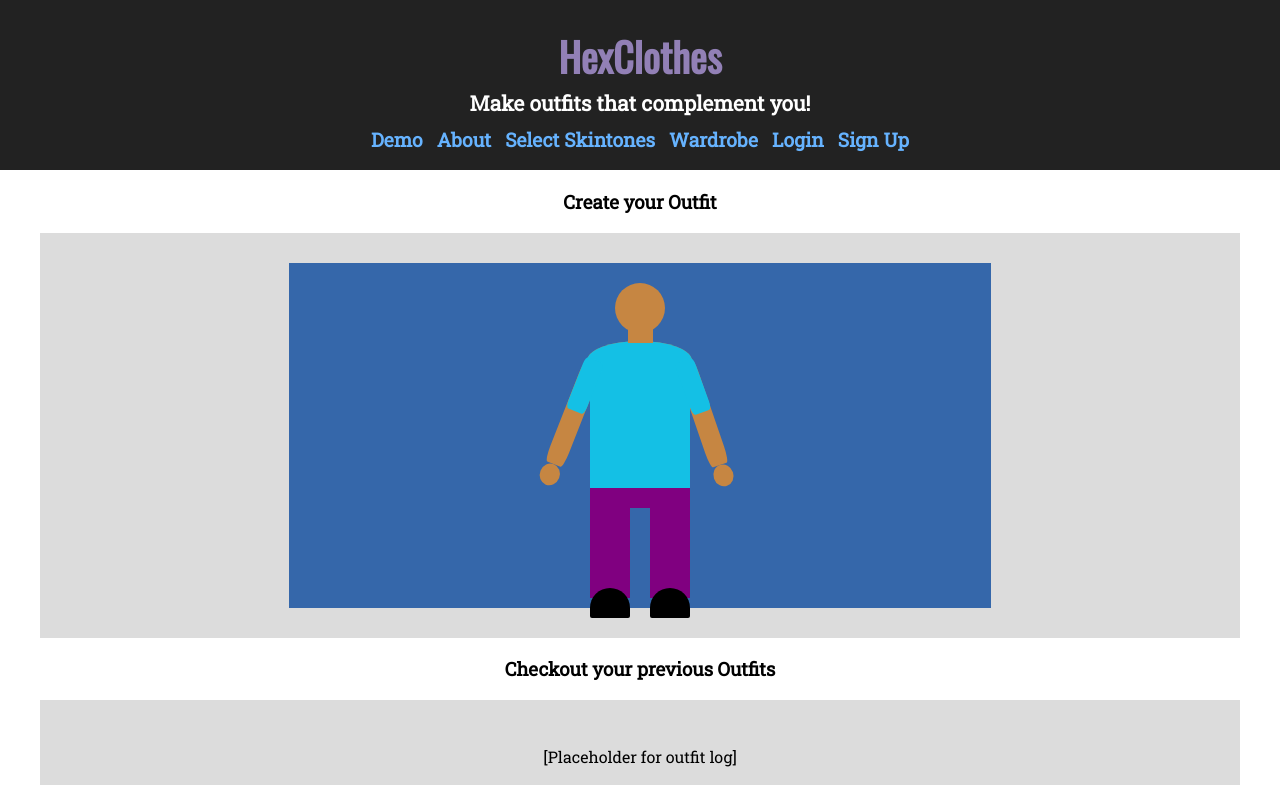
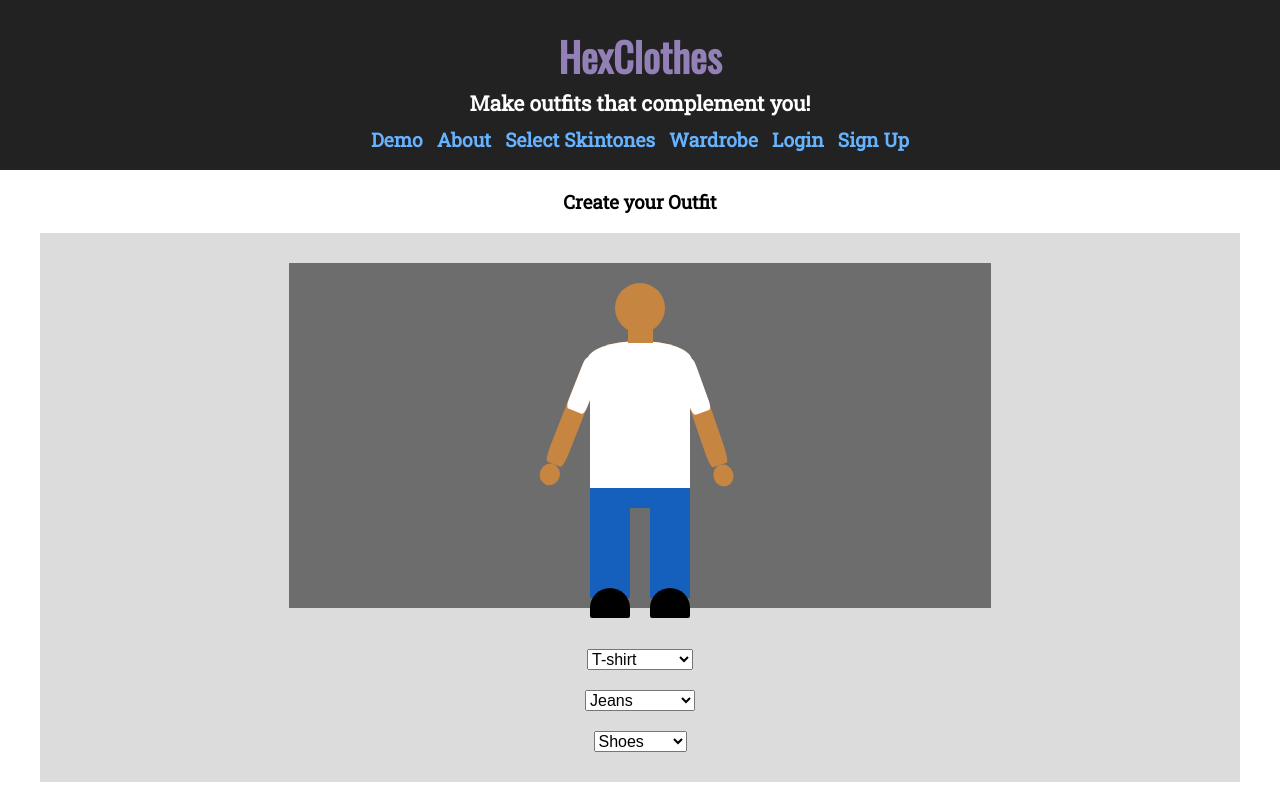
Before and after one commit to Saitama2016/hex-clothes, a React (Create React App) app: page /wardrobe in a window 1280 px wide. Shown: the top 785 px of the page. Built offline with nearby package versions, Linux system fonts and the light colour scheme.

Commit message:
Work on Changing Clothes and Set Complimentary Colors

```diff
--- a/src/session/registerForm.js
+++ b/src/session/registerForm.js
@@ -7,10 +7,10 @@ export default function signUp() {
             <form className="signUpForm">
                 <fieldset>
                     <label>Username: </label>
-                    <input type="text" pattern=".{1,}" required title="1 characters minimum" required/>
+                    <input type="text" pattern=".{1,}" title="1 characters minimum" required/>
                     <br />
                     <label>Password: </label>
-                    <input type="password" pattern=".{10, 72}" required title="10 characters minimum" required/>
+                    <input type="password" pattern=".{10, 72}" title="10 characters minimum" required/>
                     <br />
                     <label>First Name:</label>
                     <input type="text" required/>
--- /dev/null
+++ b/src/wardrobe/pickClothes.css
@@ -0,0 +1,6 @@
+select {
+    margin: 0 auto;
+    margin-top: 20px;
+    display: block;
+    font-size: 1em;
+}
--- /dev/null
+++ b/src/wardrobe/pickClothes.js
@@ -0,0 +1,64 @@
+import React from 'react';
+import './pickClothes.css';
+
+class PickClothes extends React.Component {
+    constructor(props) {
+        super(props);
+        this.state = {
+            shirt: {
+               color: "white",
+               style: "t-shirt"
+            },
+            pants: {
+               color: "#1560BD",
+               style: "jeans"
+            },
+            shoes: {
+               color: "black",
+               style: "shoes"
+            },
+        }
+
+        this.changeShirt = this.changeShirt.bind(this);
+    }
+
+    /*
+    Create object to store complimentary colors for skintones
+    Ex: Pale Pink = cool colors: blues, greens, pinks, purples, and reds for shirts
+    */
+
+    changeShirt(event) {
+        const newState = Object.assign({ style: event.target.value }, this.state.shirt);
+        this.setState({ shirt: newState})
+        alert(event.target.value);
+        // this.refs.user.style.color = event.target.value;
+    }
+
+    render() {
+        return (
+            <form style={{margin: "10px 0px 0px 0px"}}>
+                <label>
+                    <select value={this.state.shirt} onChange={this.changeShirt}>
+                        <option value="t-shirt">T-shirt</option>
+                        <option value="button-shirt">Button Shirt</option>
+                        <option value="tank-top">Tank Top</option>
+                    </select>
+
+                    <select>
+                        <option value="jeans">Jeans</option>
+                        <option value="chinos">Chinos</option>
+                        <option value="khakis">Khakis</option>
+                        <option value="dress-pants">Dress Pants</option>
+                    </select>
+
+                    <select>
+                        <option value="shoes">Shoes</option>
+                        <option value="no-shoes">No Shoes</option>
+                    </select>
+                </label>
+            </form>
+        );
+    }
+}
+
+export default PickClothes;
--- a/src/wardrobe/wardrobe.css
+++ b/src/wardrobe/wardrobe.css
@@ -8,12 +8,12 @@
 
 .person {
     --skin-color: #C68642;
-    --clothes-color: #14c0e5;
-    --pants-color: purple;
+    --clothes-color: white;
+    --pants-color: #1560BD;
     padding: 20px;
     width: 100%;
     height: 100%;
-    background-color: #3567aa;
+    background-color: rgba(0, 0, 0, 0.5);
     box-sizing: border-box;
 }
 
--- a/src/wardrobe/wardrobe.js
+++ b/src/wardrobe/wardrobe.js
@@ -1,11 +1,8 @@
 import React from 'react';
+import PickClothes from './pickClothes';
 import './wardrobe.css';
 
 class Wardrobe extends React.Component {
-
-    hidePerson(event) {
-        this.refs.person.style.visibilty = "hidden";
-    }
 
     render() {
     return (
@@ -31,7 +28,7 @@ class Wardrobe extends React.Component {
                               <div className="button"></div>
                               <div className="button"></div>
                             </div>
-                            <div className="left-short-sleeve"></div>
+                            <div className="left-short-sleeve" ref="left-short-sleeve"></div>
                             <div className="right-short-sleeve"></div>
                           </div>
                         </div>
@@ -43,6 +40,8 @@ class Wardrobe extends React.Component {
                         <div className="feet"></div>
                     </div>
                 </div>
+                <br />
+            <PickClothes />
             </section>
             <h3>Checkout your previous Outfits</h3>
             <section>
```
